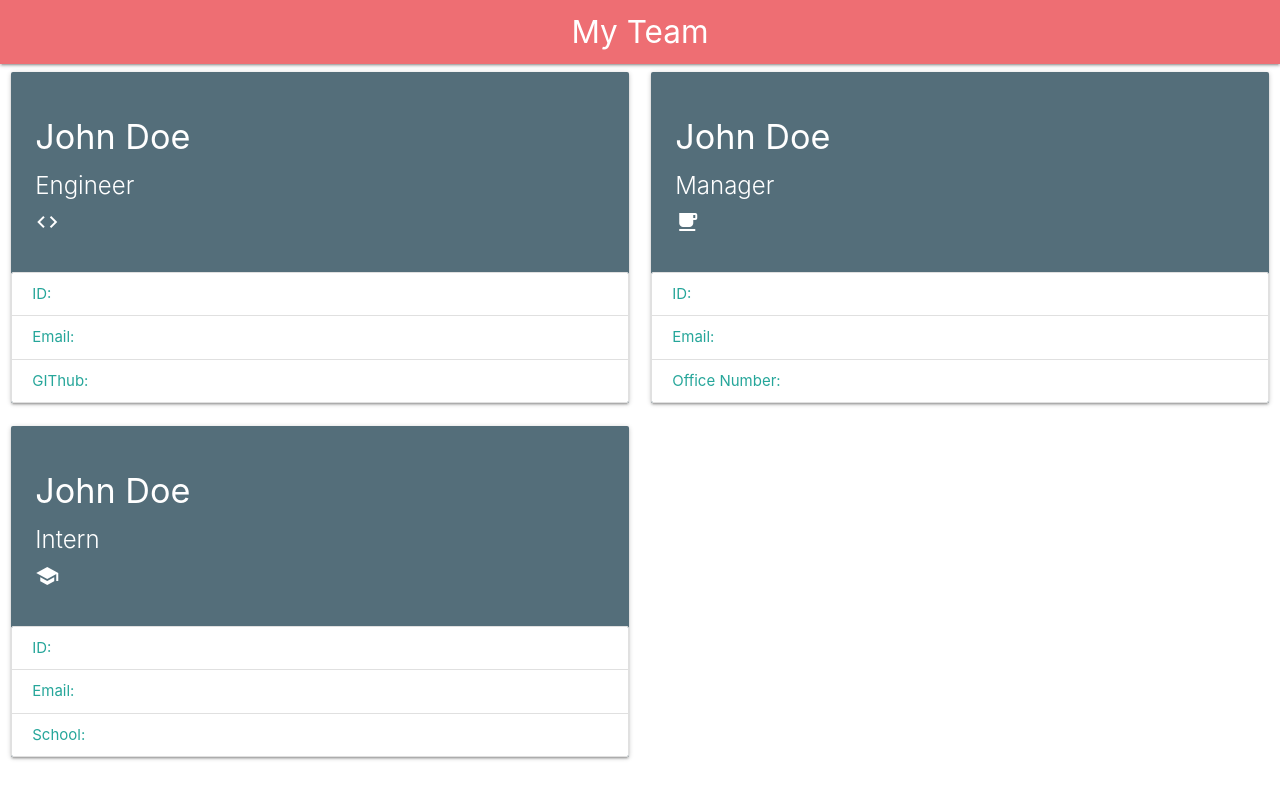
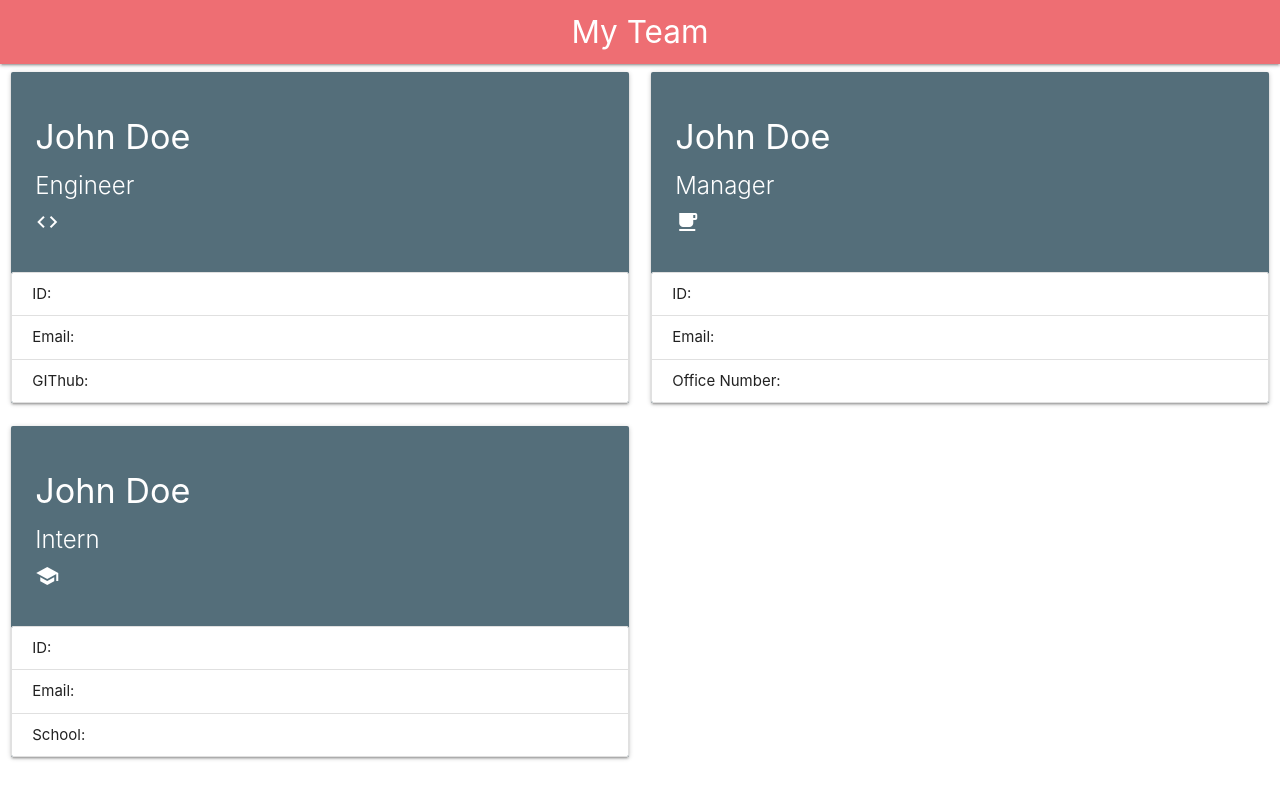
Before and after one commit to guidoasbun/employee_tracker, a website: page templates/index.html in a window 1280 px wide. Drawn offline with nearby package versions, Linux system fonts and the light colour scheme.

Commit message:
fixed HTML

```diff
--- a/templates/index.html
+++ b/templates/index.html
@@ -25,9 +25,9 @@
             <i class="material-icons">code</i>
           </div>
           <div class="collection">
-            <a href="#!" class="collection-item">ID:</a>
-            <a href="#!" class="collection-item">Email:</a>
-            <a href="#!" class="collection-item">GIThub:</a>
+            <p href="#!" class="collection-item">ID:</p>
+            <p href="#!" class="collection-item">Email:</p>
+            <p href="#!" class="collection-item">GIThub:</p>
           </div>
         </div>
       </div>
@@ -40,9 +40,9 @@
             <i class="material-icons">free_breakfast</i>
           </div>
           <div class="collection">
-            <a href="#!" class="collection-item">ID:</a>
-            <a href="#!" class="collection-item">Email:</a>
-            <a href="#!" class="collection-item">Office Number:</a>
+            <p href="#!" class="collection-item">ID:</p>
+            <p href="#!" class="collection-item">Email:</p>
+            <p href="#!" class="collection-item">Office Number:</p>
           </div>
         </div>
       </div>
@@ -55,9 +55,9 @@
             <i class="material-icons">school</i>
           </div>
           <div class="collection">
-            <a href="#!" class="collection-item">ID:</a>
-            <a href="#!" class="collection-item">Email:</a>
-            <a href="#!" class="collection-item">School:</a>
+            <p href="#!" class="collection-item">ID:</p>
+            <p href="#!" class="collection-item">Email:</p>
+            <p href="#!" class="collection-item">School:</p>
           </div>
         </div>
       </div>
```
Also changed, not shown: templates/engineer.html (+3 -3 lines), templates/intern.html (+3 -3 lines), templates/main.html (deleted, +0 -11 lines), templates/manager.html (+3 -3 lines).
